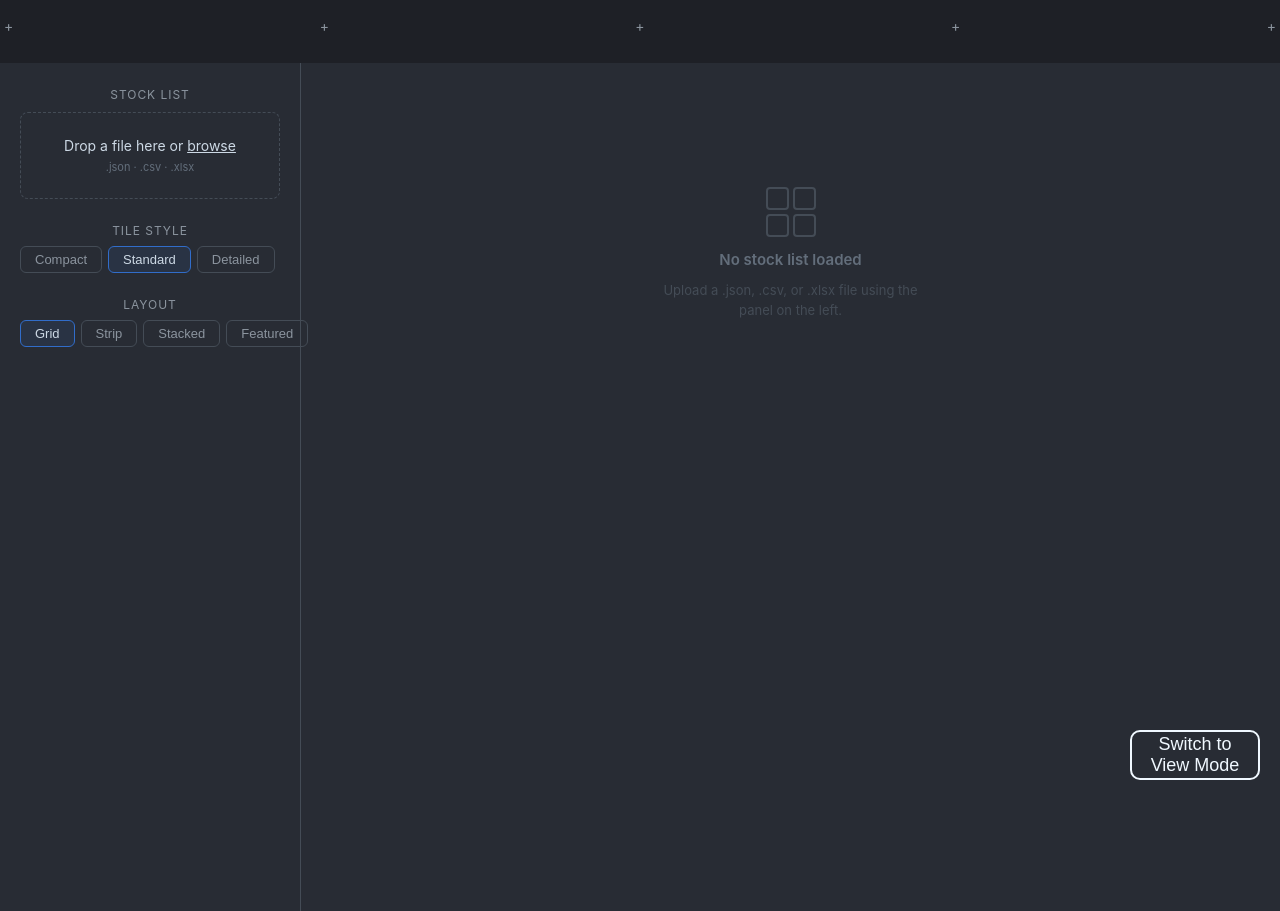
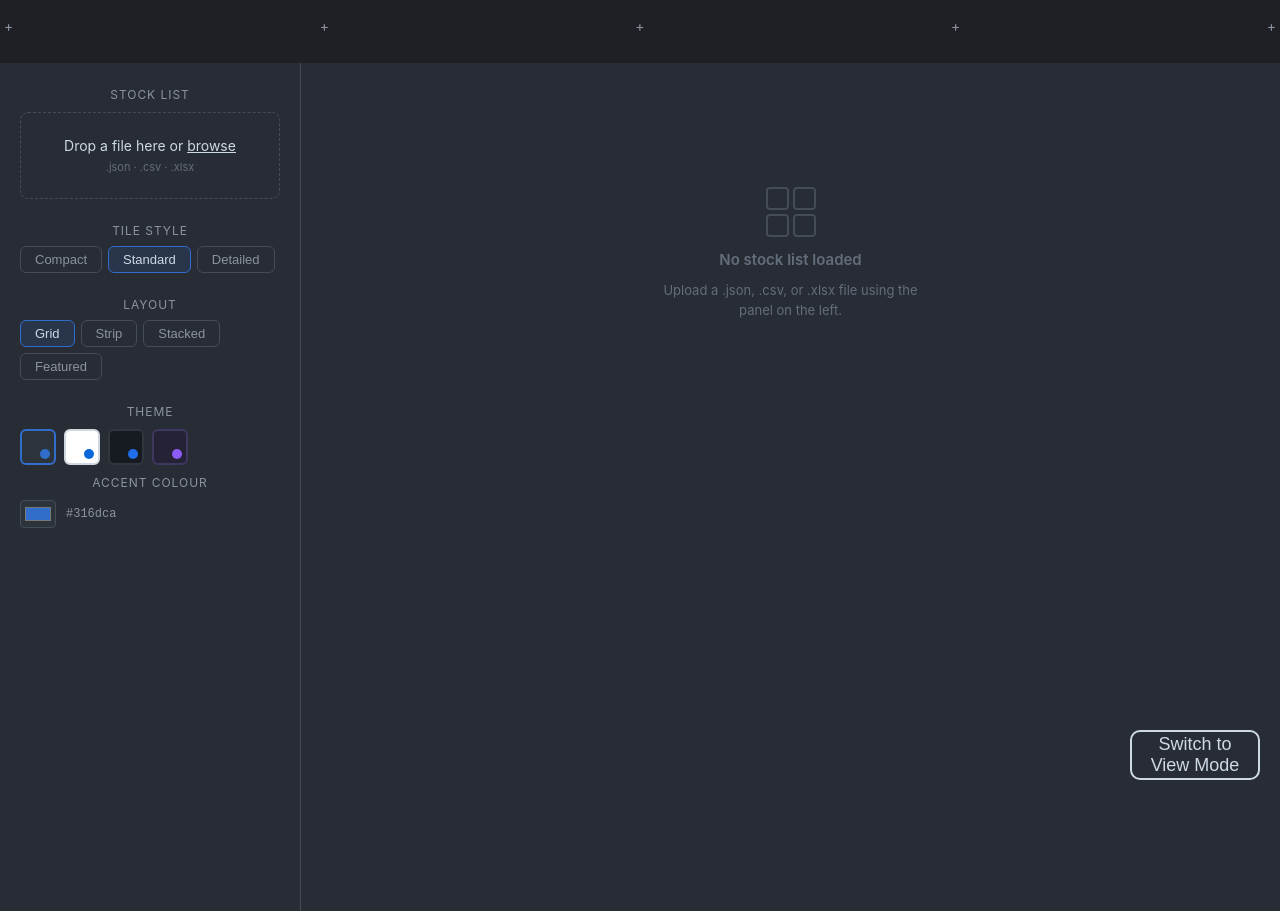
Before and after one commit to ALangford98/winklr, a React (Create React App) app: page / in a window 1280 px wide. Built offline with nearby package versions, Linux system fonts and the light colour scheme.

Commit message:
Added colour templates

```diff
--- /dev/null
+++ b/src/components/ThemePicker.js
@@ -0,0 +1,49 @@
+import React, { useContext } from "react";
+import { AppContext } from "./appContext";
+import { PALETTES } from "../theme/palettes";
+
+export default function ThemePicker() {
+  const { state, setTheme } = useContext(AppContext);
+
+  const handlePalette = (key) => setTheme((prev) => ({ ...prev, palette: key }));
+  const handlePrimary = (e)  => setTheme((prev) => ({ ...prev, primaryColor: e.target.value }));
+
+  return (
+    <div className="theme-picker">
+      <p className="selector-label">Theme</p>
+      <div className="palette-swatches">
+        {Object.entries(PALETTES).map(([key, palette]) => (
+          <button
+            key={key}
+            className="palette-swatch"
+            style={{
+              background:  palette["--bg-card"],
+              borderColor: state.theme.palette === key
+                ? state.theme.primaryColor
+                : palette["--border-subtle"],
+            }}
+            onClick={() => handlePalette(key)}
+            title={palette.name}
+          >
+            <span
+              className="palette-swatch-accent"
+              style={{ background: palette["--accent-primary"] }}
+            />
+          </button>
+        ))}
+      </div>
+
+      <p className="selector-label">Accent colour</p>
+      <div className="colour-picker-row">
+        <input
+          type="color"
+          className="colour-input"
+          value={state.theme.primaryColor}
+          onChange={handlePrimary}
+          title="Pick accent colour"
+        />
+        <span className="colour-hex">{state.theme.primaryColor}</span>
+      </div>
+    </div>
+  );
+}
--- a/src/components/appContext.js
+++ b/src/components/appContext.js
@@ -1,6 +1,7 @@
-import React, { createContext } from "react";
+import React, { createContext, useEffect } from "react";
 import { createStockItem } from "../models/stockItem";
 import { useLocalStorage } from "../hooks/useLocalStorage";
+import { PALETTES, hexToRgba } from "../theme/palettes";
 
 const AppContext = createContext();
 
@@ -8,13 +9,26 @@ const WIDGET_SLOTS_DEFAULT = {
   left: null, centerLeft: null, center: null, centerRight: null, right: null,
 };
 
+const THEME_DEFAULT = { palette: "dark", primaryColor: "#316dca" };
+
 const AppContextProvider = ({ children }) => {
-  // New key avoids loading stale array-shaped data from the old "winklr_widgets" key
-  const [widgets, setWidgets] = useLocalStorage("winklr_widgetSlots", WIDGET_SLOTS_DEFAULT);
-  const [viewMode, setViewMode] = useLocalStorage("winklr_viewMode", true);
-  const [stockList, setStockList] = useLocalStorage("winklr_stockList", []);
-  const [tileConfig, setTileConfig] = useLocalStorage("winklr_tileConfig", "standard");
+  const [widgets, setWidgets]         = useLocalStorage("winklr_widgetSlots", WIDGET_SLOTS_DEFAULT);
+  const [viewMode, setViewMode]       = useLocalStorage("winklr_viewMode", true);
+  const [stockList, setStockList]     = useLocalStorage("winklr_stockList", []);
+  const [tileConfig, setTileConfig]   = useLocalStorage("winklr_tileConfig", "standard");
   const [layoutConfig, setLayoutConfig] = useLocalStorage("winklr_layoutConfig", "grid");
+  const [theme, setTheme]             = useLocalStorage("winklr_theme", THEME_DEFAULT);
+
+  // Apply palette + primary colour to CSS variables whenever theme changes
+  useEffect(() => {
+    const palette = PALETTES[theme.palette] ?? PALETTES.dark;
+    const root = document.documentElement;
+    Object.entries(palette).forEach(([key, value]) => {
+      if (key !== "name") root.style.setProperty(key, value);
+    });
+    root.style.setProperty("--accent-primary", theme.primaryColor);
+    root.style.setProperty("--accent-subtle", hexToRgba(theme.primaryColor, 0.15));
+  }, [theme]);
 
   const setWidget = (slot, widget) => {
     setWidgets((prev) => ({ ...prev, [slot]: widget }));
@@ -38,14 +52,12 @@ const AppContextProvider = ({ children }) => {
     );
   };
 
-  const toggleViewMode = () => {
-    setViewMode((prev) => !prev);
-  };
+  const toggleViewMode = () => setViewMode((prev) => !prev);
 
   return (
     <AppContext.Provider
       value={{
-        state: { widgets, viewMode, stockList, tileConfig, layoutConfig },
+        state: { widgets, viewMode, stockList, tileConfig, layoutConfig, theme },
         setWidget,
         clearWidget,
         toggleViewMode,
@@ -55,6 +67,7 @@ const AppContextProvider = ({ children }) => {
         setStockList,
         setTileConfig,
         setLayoutConfig,
+        setTheme,
       }}
     >
       {children}
--- a/src/pages/Home.js
+++ b/src/pages/Home.js
@@ -6,6 +6,7 @@ import TileConfigSelector from "../components/tiles/TileConfigSelector";
 import LayoutSelector from "../components/layout/LayoutSelector";
 import Layout from "../components/layout/Layout";
 import EmptyState from "../components/EmptyState";
+import ThemePicker from "../components/ThemePicker";
 
 export default function Home() {
   const { state } = useContext(AppContext);
@@ -18,6 +19,7 @@ export default function Home() {
           <StockListEditor />
           <TileConfigSelector />
           <LayoutSelector />
+          <ThemePicker />
         </aside>
       )}
 
--- a/src/styles/home.css
+++ b/src/styles/home.css
@@ -1,11 +1,11 @@
 .Home {
-	background-color: #282c34;
+	background-color: var(--bg-app);
 	min-height: 100vh;
 	display: flex;
 	flex-direction: row;
 	align-items: flex-start;
 	font-size: calc(10px + 2vmin);
-	color: white;
+	color: var(--text-primary);
 }
 
 .edit-panel {
@@ -13,7 +13,7 @@
 	min-height: 100vh;
 	flex-shrink: 0;
 	padding: 24px 20px;
-	border-right: 1px solid #444c56;
+	border-right: 1px solid var(--border-subtle);
 	display: flex;
 	flex-direction: column;
 	gap: 24px;
@@ -35,13 +35,13 @@
   margin: 0;
   font-size: 15px;
   font-weight: 600;
-  color: #636e7b;
+  color: var(--text-muted);
 }
 
 .empty-state-body {
   margin: 0;
   font-size: 13px;
-  color: #444c56;
+  color: var(--text-muted);
   text-align: center;
   max-width: 260px;
   line-height: 1.5;
@@ -57,7 +57,7 @@
     width: 100%;
     min-height: auto;
     border-right: none;
-    border-bottom: 1px solid #444c56;
+    border-bottom: 1px solid var(--border-subtle);
     padding: 16px;
   }
 }
@@ -76,7 +76,7 @@
   font-size: 12px;
   text-transform: uppercase;
   letter-spacing: 0.08em;
-  color: #8b949e;
+  color: var(--text-secondary);
 }
 
 .loader-drop-zone {
@@ -86,21 +86,21 @@
   justify-content: center;
   gap: 6px;
   padding: 24px 16px;
-  border: 1.5px dashed #444c56;
+  border: 1.5px dashed var(--border-subtle);
   border-radius: 8px;
-  color: #cdd9e5;
+  color: var(--text-primary);
   cursor: pointer;
   transition: border-color 0.15s, background-color 0.15s;
 }
 
 .loader-drop-zone:hover {
-  border-color: #768390;
-  background-color: rgba(255, 255, 255, 0.03);
+  border-color: var(--border-hover);
+  background-color: var(--accent-subtle);
 }
 
 .loader-hint {
   font-size: 11px;
-  color: #636e7b;
+  color: var(--text-muted);
 }
 
 .loader-loaded {
@@ -108,34 +108,34 @@
   align-items: center;
   justify-content: space-between;
   padding: 10px 14px;
-  border: 1px solid #444c56;
+  border: 1px solid var(--border-subtle);
   border-radius: 8px;
-  color: #cdd9e5;
+  color: var(--text-primary);
 }
 
 .loader-clear {
   background: none;
-  border: 1px solid #636e7b;
+  border: 1px solid var(--border-muted);
   border-radius: 4px;
-  color: #8b949e;
+  color: var(--text-secondary);
   font-size: 12px;
   padding: 2px 10px;
   cursor: pointer;
 }
 
 .loader-clear:hover {
-  border-color: #e06c75;
-  color: #e06c75;
+  border-color: var(--accent-danger);
+  color: var(--accent-danger);
 }
 
 .loader-status {
   margin: 0;
   font-size: 12px;
-  color: #57ab5a;
+  color: var(--accent-success);
 }
 
 .loader-status--error {
-  color: #e06c75;
+  color: var(--accent-danger);
 }
 
 /* StockListEditor */
@@ -162,8 +162,8 @@
   justify-content: space-between;
   gap: 6px;
   padding: 5px 8px;
-  background: #2d333b;
-  border: 1px solid #444c56;
+  background: var(--bg-card);
+  border: 1px solid var(--border-subtle);
   border-radius: 6px;
   font-size: 13px;
 }
@@ -173,7 +173,7 @@
   overflow: hidden;
   text-overflow: ellipsis;
   white-space: nowrap;
-  color: #cdd9e5;
+  color: var(--text-primary);
 }
 
 .editor-item-actions {
@@ -185,7 +185,7 @@
 .editor-item-actions button {
   background: none;
   border: none;
-  color: #636e7b;
+  color: var(--text-muted);
   font-size: 13px;
   cursor: pointer;
   padding: 1px 4px;
@@ -193,15 +193,15 @@
   line-height: 1;
 }
 
-.editor-item-actions button:hover:not(:disabled) { color: #cdd9e5; }
+.editor-item-actions button:hover:not(:disabled) { color: var(--text-primary); }
 .editor-item-actions button:disabled { opacity: 0.25; cursor: not-allowed; }
-.editor-item-actions .editor-remove:hover { color: #e06c75; }
+.editor-item-actions .editor-remove:hover { color: var(--accent-danger); }
 
 .editor-add-btn {
   background: none;
-  border: 1px dashed #444c56;
+  border: 1px dashed var(--border-subtle);
   border-radius: 6px;
-  color: #8b949e;
+  color: var(--text-secondary);
   font-size: 12px;
   padding: 6px 0;
   width: 100%;
@@ -210,8 +210,8 @@
 }
 
 .editor-add-btn:hover {
-  border-color: #768390;
-  color: #cdd9e5;
+  border-color: var(--border-hover);
+  color: var(--text-primary);
 }
 
 .editor-add-form {
@@ -221,10 +221,10 @@
 }
 
 .editor-add-form input {
-  background: #2d333b;
-  border: 1px solid #444c56;
+  background: var(--bg-card);
+  border: 1px solid var(--border-subtle);
   border-radius: 4px;
-  color: #cdd9e5;
+  color: var(--text-primary);
   font-size: 12px;
   padding: 5px 8px;
   width: 100%;
@@ -233,7 +233,7 @@
 
 .editor-add-form input:focus {
   outline: none;
-  border-color: #316dca;
+  border-color: var(--accent-primary);
 }
 
 .editor-form-actions {
@@ -245,16 +245,16 @@
   flex: 1;
   padding: 5px 0;
   border-radius: 4px;
-  border: 1px solid #444c56;
+  border: 1px solid var(--border-subtle);
   background: none;
-  color: #cdd9e5;
+  color: var(--text-primary);
   font-size: 12px;
   cursor: pointer;
 }
 
 .editor-form-actions button[type="submit"]:not(:disabled) {
-  border-color: #316dca;
-  background: rgba(49, 109, 202, 0.15);
+  border-color: var(--accent-primary);
+  background: var(--accent-subtle);
 }
 
 .editor-form-actions button:disabled {
@@ -270,7 +270,8 @@
 	height: 50px;
 	width: 130px;
 	border-radius: 10px;
-	background-color: #282c34;
-	color: aliceblue;
-	border: 2pt solid aliceblue;
+	background-color: var(--bg-app);
+	color: var(--text-primary);
+	border: 2pt solid var(--text-primary);
+	cursor: pointer;
 }
--- a/src/styles/layouts.css
+++ b/src/styles/layouts.css
@@ -26,7 +26,7 @@
 .layout--strip::-webkit-scrollbar { height: 5px; }
 .layout--strip::-webkit-scrollbar-track { background: transparent; }
 .layout--strip::-webkit-scrollbar-thumb {
-  background: #444c56;
+  background: var(--border-subtle);
   border-radius: 3px;
 }
 
--- a/src/styles/tiles.css
+++ b/src/styles/tiles.css
@@ -1,11 +1,11 @@
 /* ── Base tile ─────────────────────────────────────────── */
 .tile {
-  background: #2d333b;
-  border: 1px solid #444c56;
+  background: var(--bg-card);
+  border: 1px solid var(--border-subtle);
   border-radius: 10px;
   overflow: hidden;
   display: flex;
-  color: #cdd9e5;
+  color: var(--text-primary);
 }
 
 .tile-img {
@@ -21,8 +21,8 @@
   display: flex;
   align-items: center;
   justify-content: center;
-  background: #3d444d;
-  color: #768390;
+  background: var(--bg-raised);
+  color: var(--border-hover);
   font-size: 1.4rem;
   font-weight: 600;
 }
@@ -59,7 +59,7 @@
 
 .tile--compact .tile-price {
   font-size: 12px;
-  color: #8b949e;
+  color: var(--text-secondary);
 }
 
 /* ── Standard ──────────────────────────────────────────── */
@@ -87,7 +87,7 @@
 
 .tile--standard .tile-price {
   font-size: 13px;
-  color: #8b949e;
+  color: var(--text-secondary);
 }
 
 /* ── Detailed ──────────────────────────────────────────── */
@@ -115,7 +115,7 @@
 
 .tile--detailed .tile-price {
   font-size: 14px;
-  color: #8b949e;
+  color: var(--text-secondary);
 }
 
 .tile-meta {
@@ -132,17 +132,54 @@
 }
 
 .tile-meta-row dt {
-  color: #636e7b;
+  color: var(--text-muted);
   text-transform: capitalize;
   flex-shrink: 0;
 }
 
 .tile-meta-row dd {
   margin: 0;
-  color: #adbac7;
+  color: var(--text-meta);
   overflow: hidden;
   text-overflow: ellipsis;
   white-space: nowrap;
+}
+
+/* ── Shared selector styles (TileConfigSelector, LayoutSelector, ThemePicker) */
+.selector-label {
+  margin: 0;
+  font-size: 12px;
+  text-transform: uppercase;
+  letter-spacing: 0.08em;
+  color: var(--text-secondary);
+}
+
+.selector-options {
+  display: flex;
+  gap: 6px;
+  flex-wrap: wrap;
+}
+
+.selector-btn {
+  padding: 5px 14px;
+  border-radius: 6px;
+  border: 1px solid var(--border-subtle);
+  background: none;
+  color: var(--text-secondary);
+  font-size: 13px;
+  cursor: pointer;
+  transition: border-color 0.15s, color 0.15s;
+}
+
+.selector-btn:hover {
+  border-color: var(--border-hover);
+  color: var(--text-primary);
+}
+
+.selector-btn--active {
+  border-color: var(--accent-primary);
+  color: var(--text-primary);
+  background: var(--accent-subtle);
 }
 
 /* ── TileConfigSelector ────────────────────────────────── */
@@ -152,37 +189,60 @@
   gap: 8px;
 }
 
-.selector-label {
-  margin: 0;
-  font-size: 12px;
-  text-transform: uppercase;
-  letter-spacing: 0.08em;
-  color: #8b949e;
+/* ── ThemePicker ───────────────────────────────────────── */
+.theme-picker {
+  display: flex;
+  flex-direction: column;
+  gap: 10px;
 }
 
-.selector-options {
+.palette-swatches {
   display: flex;
-  gap: 6px;
+  gap: 8px;
 }
 
-.selector-btn {
-  padding: 5px 14px;
+.palette-swatch {
+  width: 36px;
+  height: 36px;
   border-radius: 6px;
-  border: 1px solid #444c56;
-  background: none;
-  color: #8b949e;
-  font-size: 13px;
+  border: 2px solid transparent;
   cursor: pointer;
-  transition: border-color 0.15s, color 0.15s;
+  position: relative;
+  display: flex;
+  align-items: flex-end;
+  justify-content: flex-end;
+  padding: 4px;
+  transition: transform 0.1s;
 }
 
-.selector-btn:hover {
-  border-color: #768390;
-  color: #cdd9e5;
+.palette-swatch:hover { transform: scale(1.08); }
+
+.palette-swatch-accent {
+  width: 10px;
+  height: 10px;
+  border-radius: 50%;
+  display: block;
+  flex-shrink: 0;
 }
 
-.selector-btn--active {
-  border-color: #316dca;
-  color: #cdd9e5;
-  background: rgba(49, 109, 202, 0.1);
+.colour-picker-row {
+  display: flex;
+  align-items: center;
+  gap: 10px;
 }
+
+.colour-input {
+  width: 36px;
+  height: 28px;
+  border-radius: 4px;
+  border: 1px solid var(--border-subtle);
+  padding: 2px;
+  background: var(--bg-card);
+  cursor: pointer;
+}
+
+.colour-hex {
+  font-size: 12px;
+  color: var(--text-secondary);
+  font-family: monospace;
+}
--- /dev/null
+++ b/src/theme/palettes.js
@@ -0,0 +1,81 @@
+export function hexToRgba(hex, alpha) {
+  const r = parseInt(hex.slice(1, 3), 16);
+  const g = parseInt(hex.slice(3, 5), 16);
+  const b = parseInt(hex.slice(5, 7), 16);
+  return `rgba(${r}, ${g}, ${b}, ${alpha})`;
+}
+
+export const PALETTES = {
+  dark: {
+    name: 'Dark',
+    '--bg-app':        '#282c34',
+    '--bg-card':       '#2d333b',
+    '--bg-nav':        '#1e2026',
+    '--bg-raised':     '#3d444d',
+    '--bg-input':      '#1e2026',
+    '--border-subtle': '#444c56',
+    '--border-muted':  '#636e7b',
+    '--border-hover':  '#768390',
+    '--text-primary':  '#cdd9e5',
+    '--text-secondary':'#8b949e',
+    '--text-muted':    '#636e7b',
+    '--text-meta':     '#adbac7',
+    '--accent-primary':'#316dca',
+    '--accent-success':'#57ab5a',
+    '--accent-danger': '#e06c75',
+  },
+  light: {
+    name: 'Light',
+    '--bg-app':        '#f6f8fa',
+    '--bg-card':       '#ffffff',
+    '--bg-nav':        '#24292f',
+    '--bg-raised':     '#eaeef2',
+    '--bg-input':      '#ffffff',
+    '--border-subtle': '#d0d7de',
+    '--border-muted':  '#8c959f',
+    '--border-hover':  '#57606a',
+    '--text-primary':  '#1f2328',
+    '--text-secondary':'#57606a',
+    '--text-muted':    '#8c959f',
+    '--text-meta':     '#424a53',
+    '--accent-primary':'#0969da',
+    '--accent-success':'#1a7f37',
+    '--accent-danger': '#cf222e',
+  },
+  midnight: {
+    name: 'Midnight',
+    '--bg-app':        '#0d1117',
+    '--bg-card':       '#161b22',
+    '--bg-nav':        '#010409',
+    '--bg-raised':     '#21262d',
+    '--bg-input':      '#0d1117',
+    '--border-subtle': '#30363d',
+    '--border-muted':  '#484f58',
+    '--border-hover':  '#6e7681',
+    '--text-primary':  '#e6edf3',
+    '--text-secondary':'#7d8590',
+    '--text-muted':    '#484f58',
+    '--text-meta':     '#b1bac4',
+    '--accent-primary':'#1f6feb',
+    '--accent-success':'#3fb950',
+    '--accent-danger': '#f85149',
+  },
+  dusk: {
+    name: 'Dusk',
+    '--bg-app':        '#1e1b2e',
+    '--bg-card':       '#252236',
+    '--bg-nav':        '#16132a',
+    '--bg-raised':     '#2e2a42',
+    '--bg-input':      '#16132a',
+    '--border-subtle': '#3d3860',
+    '--border-muted':  '#625d8a',
+    '--border-hover':  '#8480b0',
+    '--text-primary':  '#e2dff0',
+    '--text-secondary':'#9a95c0',
+    '--text-muted':    '#625d8a',
+    '--text-meta':     '#c0bbdc',
+    '--accent-primary':'#8b5cf6',
+    '--accent-success':'#34d399',
+    '--accent-danger': '#f87171',
+  },
+};
```
Also changed, not shown: src/index.css (+20 -0 lines), src/styles/navbar.css (+23 -34 lines), 1 other file (tests, documents, lock files or other folders).
